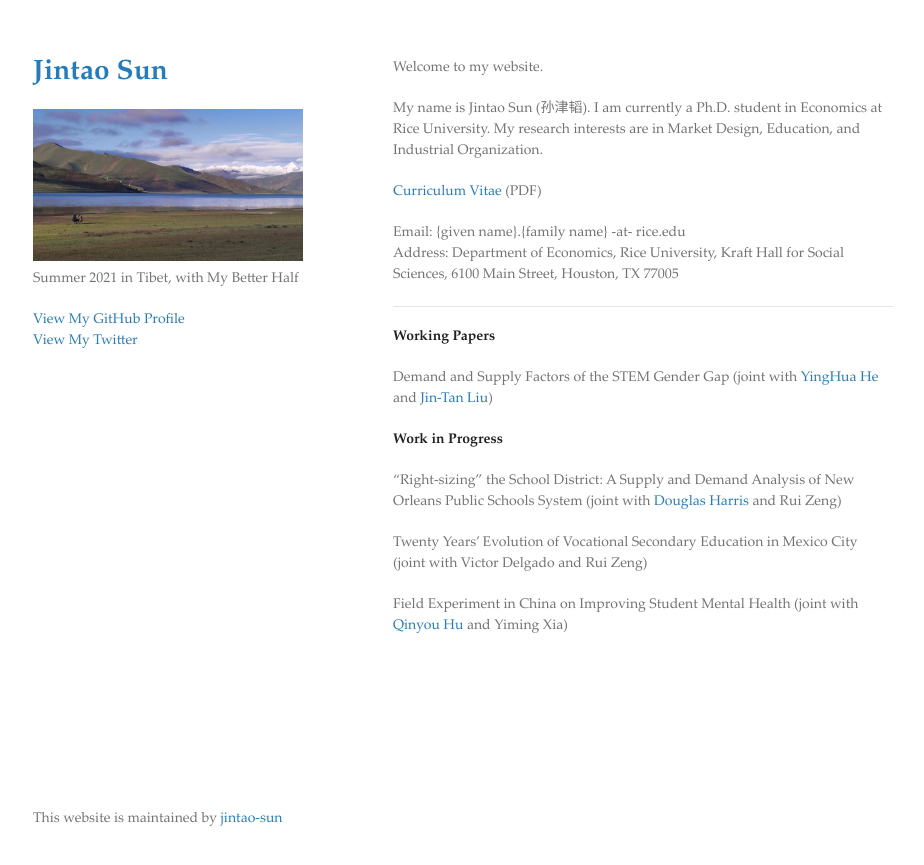
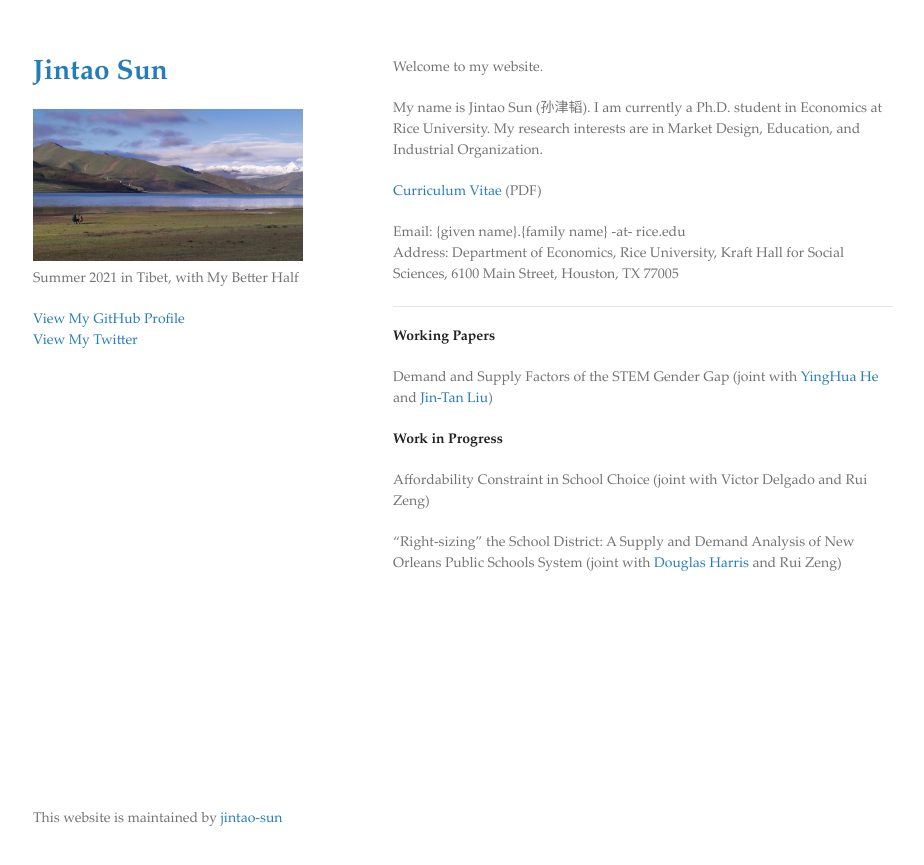
Before and after one commit to jintao-sun/jintao-sun.github.io, a Jekyll site: the page built from index.md, in a window 1280 px wide. Shown: the top 865 px of the page, without its empty margins (177-1101 px from the left). Built offline with Jekyll 4.4.1, drawn with Linux system fonts in a browser that asks for light colours.

Commit message:
Update index.md

```diff
--- a/index.md
+++ b/index.md
@@ -19,8 +19,6 @@ Demand and Supply Factors of the STEM Gender Gap (joint with [YingHua He](https:
 
 **Work in Progress**
 
+Affordability Constraint in School Choice (joint with Victor Delgado and Rui Zeng)
+
 "Right-sizing" the School District: A Supply and Demand Analysis of New Orleans Public Schools System (joint with [Douglas Harris](https://www.douglasnharris.com/){:target="_blank"} and Rui Zeng)
-
-Twenty Years' Evolution of Vocational Secondary Education in Mexico City (joint with Victor Delgado and Rui Zeng)
-
-Field Experiment in China on Improving Student Mental Health (joint with [Qinyou Hu](https://sites.google.com/view/qinyouhu/home){:target="_blank"} and Yiming Xia)
```
